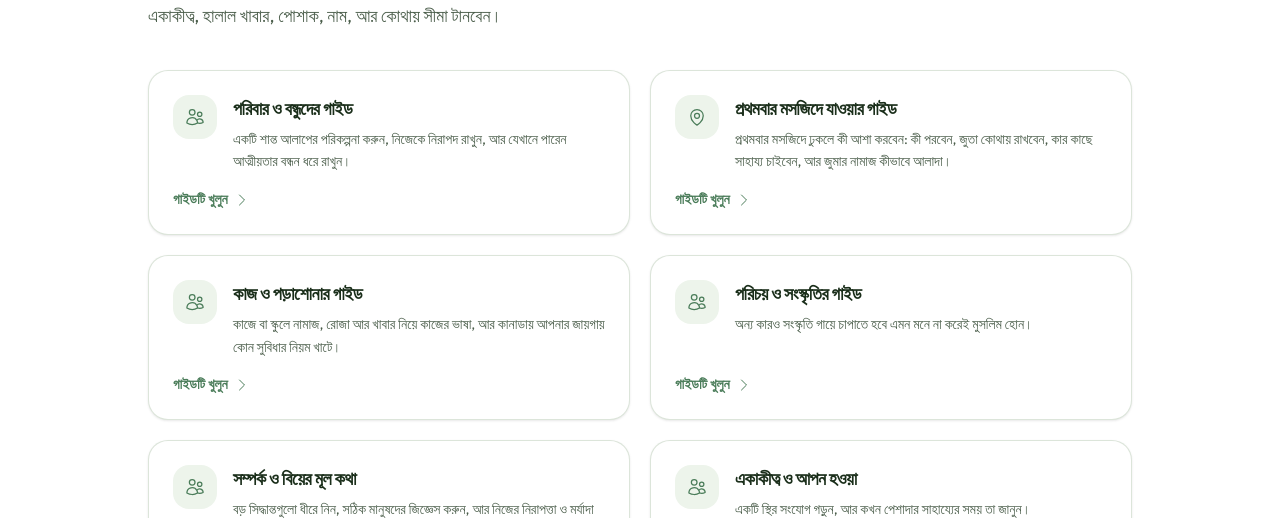
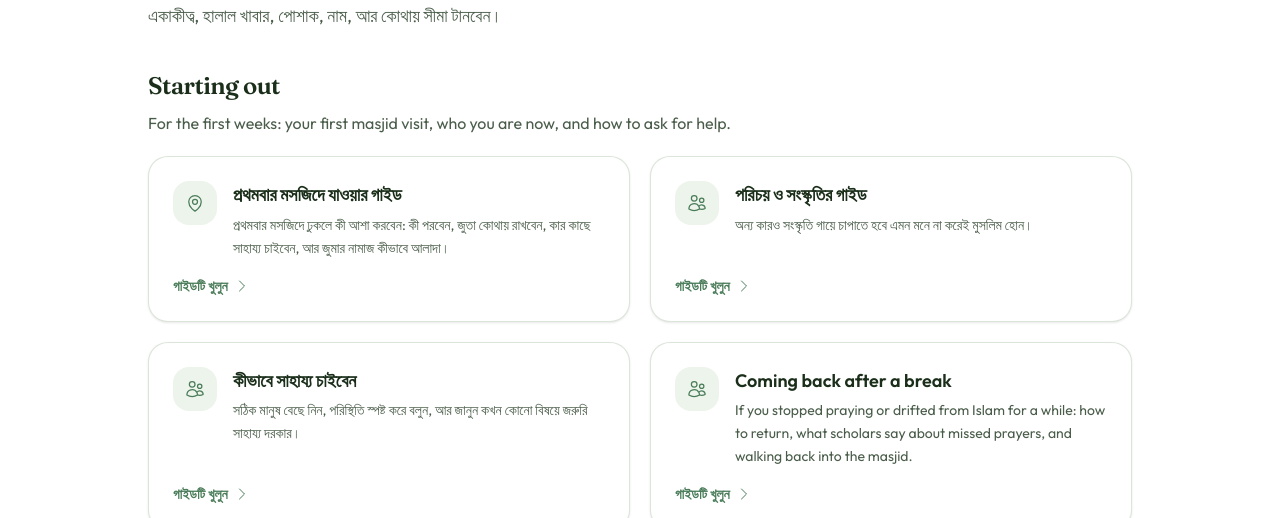
Before and after one commit to Niaz-Ul-Haque/revert-guide, a Next.js app: page /bn/guides in a window 1280 px wide. Shown: the part 282-800 px from the top of the page. Built offline with nearby package versions, Linux system fonts and the light colour scheme; no server answers.

Commit message:
feat(guides): group the guides index into sections including life events (DI-17)

```diff
--- a/app/[locale]/guides/page.tsx
+++ b/app/[locale]/guides/page.tsx
@@ -3,7 +3,7 @@ import { Breadcrumb } from "@/components/Breadcrumb";
 import { Button } from "@/components/Button";
 import { Icon } from "@/components/Icon";
 import { AnimateIn } from "@/components/AnimateIn";
-import { getLifeGuides } from "@/lib/life-guides";
+import { LIFE_GUIDE_GROUPS, getLifeGuides } from "@/lib/life-guides";
 import { localizeHref, type Locale } from "@/lib/i18n";
 import { getTranslator } from "@/lib/messages";
 import { buildPageMetadata } from "@/lib/metadata";
@@ -35,8 +35,15 @@ export default function GuidesPage({ params }: { params: { locale: Locale } }) {
     noteTitle: string;
     noteBody: string;
     roadmapButton: string;
+    groups: Record<string, { title: string; intro: string }>;
   }>("pages.guides.index");
   const guides = getLifeGuides(locale);
+  const grouped = LIFE_GUIDE_GROUPS.map((group) => ({
+    group,
+    guides: guides.filter(
+      (guide) => (guide.group ?? "everyday-life") === group,
+    ),
+  })).filter((entry) => entry.guides.length > 0);
 
   return (
     <div className="mx-auto max-w-5xl px-5 py-10">
@@ -68,8 +75,25 @@ export default function GuidesPage({ params }: { params: { locale: Locale } }) {
         </header>
       </AnimateIn>
 
+      {grouped.map(({ group, guides: groupGuides }) => (
+        <section
+          key={group}
+          className="mb-10"
+          aria-labelledby={`group-${group}`}
+        >
+          <AnimateIn>
+            <h2
+              id={`group-${group}`}
+              className="mb-2 font-display text-2xl font-semibold tracking-tight text-textPrimary"
+            >
+              {copy.groups[group].title}
+            </h2>
+            <p className="mb-5 max-w-3xl text-base leading-relaxed text-textSecondary">
+              {copy.groups[group].intro}
+            </p>
+          </AnimateIn>
           <div className="grid gap-5 md:grid-cols-2" role="list">
-        {guides.map((guide, index) => (
+            {groupGuides.map((guide, index) => (
               <AnimateIn key={guide.id} delay={index * 0.06}>
                 <Link
                   href={localizeHref(locale, `/guides/${guide.slug}`)}
@@ -80,15 +104,17 @@ export default function GuidesPage({ params }: { params: { locale: Locale } }) {
                     <span className="flex h-11 w-11 shrink-0 items-center justify-center rounded-xl bg-surfaceElevated text-primary transition-colors duration-300 group-hover:bg-primary group-hover:text-white">
                       <Icon
                         name={
-                      guide.id === "first-masjid-visit" ? "map-pin" : "users"
+                          guide.id === "first-masjid-visit"
+                            ? "map-pin"
+                            : "users"
                         }
                         size="md"
                       />
                     </span>
                     <div className="min-w-0">
-                  <h2 className="mb-1 mt-0 text-lg font-semibold text-textPrimary">
+                      <h3 className="mb-1 mt-0 text-lg font-semibold text-textPrimary">
                         {guide.title}
-                  </h2>
+                      </h3>
                       <p className="mb-0 text-sm leading-relaxed text-textSecondary">
                         {guide.description}
                       </p>
@@ -106,6 +132,8 @@ export default function GuidesPage({ params }: { params: { locale: Locale } }) {
               </AnimateIn>
             ))}
           </div>
+        </section>
+      ))}
 
       <AnimateIn>
         <section className="mt-10 rounded-2xl border border-primaryGreen/30 bg-surfaceElevated/50 p-6">
--- a/lib/life-guides.ts
+++ b/lib/life-guides.ts
@@ -24,13 +24,17 @@ export interface GuideLink {
   href: string;
 }
 
-export type LifeGuideGroup =
-  | "starting-out"
-  | "family-and-relationships"
-  | "everyday-life"
-  | "community-and-safety"
-  | "life-events"
-  | "mentoring";
+/** Sections of the /guides index, in display order. */
+export const LIFE_GUIDE_GROUPS = [
+  "starting-out",
+  "family-and-relationships",
+  "everyday-life",
+  "community-and-safety",
+  "life-events",
+  "mentoring",
+] as const;
+
+export type LifeGuideGroup = (typeof LIFE_GUIDE_GROUPS)[number];
 
 export interface LifeGuide {
   id: string;
```
Also changed, not shown: locales/en/life-guides.json, locales/en/ui.json. Lines whose indentation alone changed are shown as unchanged.
